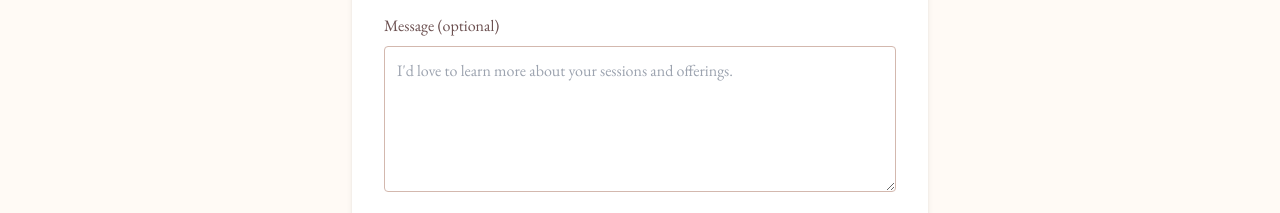
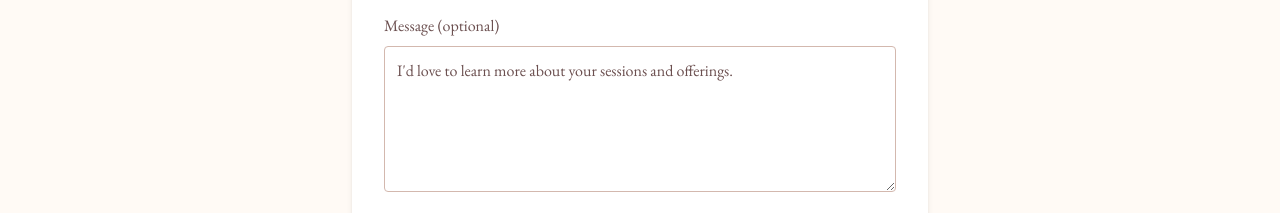
Before and after one commit to Vivek20510/nandini-yoga, a React (Vite) app: page /contact in a window 1280 px wide. Shown: the part 661-874 px from the top of the page. Built offline with nearby package versions, Linux system fonts and the light colour scheme; no server answers.

Commit message:
Update Contact.jsx

```diff
--- a/src/pages/Contact.jsx
+++ b/src/pages/Contact.jsx
@@ -1,18 +1,24 @@
 import React, { useRef, useState } from "react";
 import emailjs from "emailjs-com";
-import { motion } from "framer-motion"; // 👈 import motion
+import { motion } from "framer-motion";
 
 const Contact = () => {
   const form = useRef();
   const [submitted, setSubmitted] = useState(false);
-  const [reason, setReason] = useState("General Enquiry");
   const [loading, setLoading] = useState(false);
 
   const messageSuggestions = {
     "General Enquiry": "I'd love to learn more about your sessions and offerings.",
+    "Personal Yoga Session": "I'm interested in booking a personal yoga session at my home.",
+    "Yoga Camp Participation": "I'd like to know more about upcoming yoga camps and how to join.",
+    "Corporate or Workplace Wellness": "We're exploring wellness options for our team. Can we connect?",
+    "Collaboration / Partnership": "I’m interested in collaborating or partnering with your team.",
     "Feedback": "I recently attended a session and would love to share my thoughts.",
     "Other": "I have a unique question or something else to share.",
   };
+
+  const [reason, setReason] = useState("General Enquiry");
+  const [message, setMessage] = useState(messageSuggestions["General Enquiry"]);
 
   const sendEmail = (e) => {
     e.preventDefault();
@@ -23,10 +29,9 @@ const Contact = () => {
     const templateID_user = import.meta.env.VITE_EMAILJS_TEMPLATE_ID_USER;
     const publicKey = import.meta.env.VITE_EMAILJS_PUBLIC_KEY;
 
-    emailjs.sendForm(serviceID, templateID_owner, form.current, publicKey)
-      .then(() => {
-        return emailjs.sendForm(serviceID, templateID_user, form.current, publicKey);
-      })
+    emailjs
+      .sendForm(serviceID, templateID_owner, form.current, publicKey)
+      .then(() => emailjs.sendForm(serviceID, templateID_user, form.current, publicKey))
       .then(() => {
         setSubmitted(true);
         setLoading(false);
@@ -39,17 +44,16 @@ const Contact = () => {
 
   return (
     <motion.div
-      initial={{ opacity: 0, y: 100 }} // 👈 from below
-      animate={{ opacity: 1, y: 0 }}   // 👈 to normal position
+      initial={{ opacity: 0, y: 100 }}
+      animate={{ opacity: 1, y: 0 }}
       transition={{ duration: 0.6, ease: "easeOut" }}
       className="min-h-screen bg-[#fffaf5] text-[#6B4F4F] font-serif px-4 py-12 sm:px-6 text-center"
     >
       <h2 className="text-3xl sm:text-4xl font-bold mb-4">Contact Us</h2>
       <p className="mb-8 text-md sm:text-lg text-[#7a5c5c] italic">
-  We welcome your inquiries and collaboration opportunities. Whether you’re seeking details about our offerings or wish to discuss a potential partnership, feel free to reach out — we’re here to assist you.
+        We welcome your inquiries and collaboration opportunities. Whether you’re seeking details
+        about our offerings or wish to discuss a potential partnership, feel free to reach out — we’re here to assist you.
       </p>
-
-
 
       {submitted ? (
         <p className="text-xl text-green-700">Your message has been infused with peace 🌸</p>
@@ -59,7 +63,6 @@ const Contact = () => {
           onSubmit={sendEmail}
           className="max-w-xl mx-auto bg-white p-6 sm:p-8 rounded-lg shadow-md text-left"
         >
-          {/* All form fields remain unchanged */}
           <label className="block mb-2 font-medium">Your Name *</label>
           <input
             type="text"
@@ -82,13 +85,17 @@ const Contact = () => {
           <select
             name="subject"
             value={reason}
-            onChange={(e) => setReason(e.target.value)}
+            onChange={(e) => {
+              const selected = e.target.value;
+              setReason(selected);
+              setMessage(messageSuggestions[selected] || "");
+            }}
             required
             className="w-full mb-4 p-3 border border-[#d3b8ae] rounded"
           >
-            <option>General Enquiry</option>
-            <option>Feedback</option>
-            <option>Other</option>
+            {Object.keys(messageSuggestions).map((key) => (
+              <option key={key}>{key}</option>
+            ))}
           </select>
 
           <label className="block mb-2 font-medium">Mobile Number (optional)</label>
@@ -102,10 +109,12 @@ const Contact = () => {
           <label className="block mb-2 font-medium">Message (optional)</label>
           <textarea
             name="message"
-            placeholder={messageSuggestions[reason]}
+            value={message}
+            onChange={(e) => setMessage(e.target.value)}
             rows="5"
             className="w-full mb-4 p-3 border border-[#d3b8ae] rounded"
           />
+
 
           <button
             type="submit"
@@ -145,7 +154,6 @@ const Contact = () => {
               "Send with Grace"
             )}
           </button>
-
         </form>
       )}
     </motion.div>
```
Lines whose indentation alone changed are shown as unchanged.
